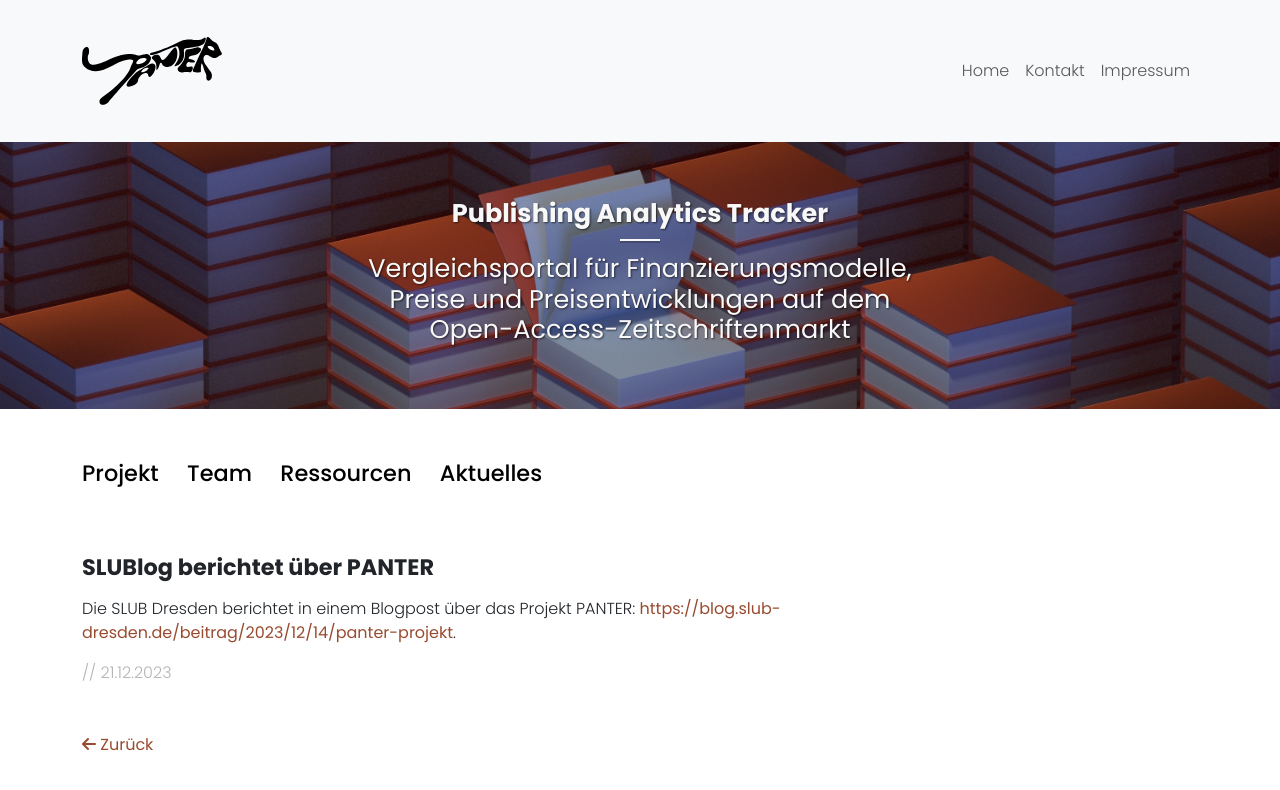
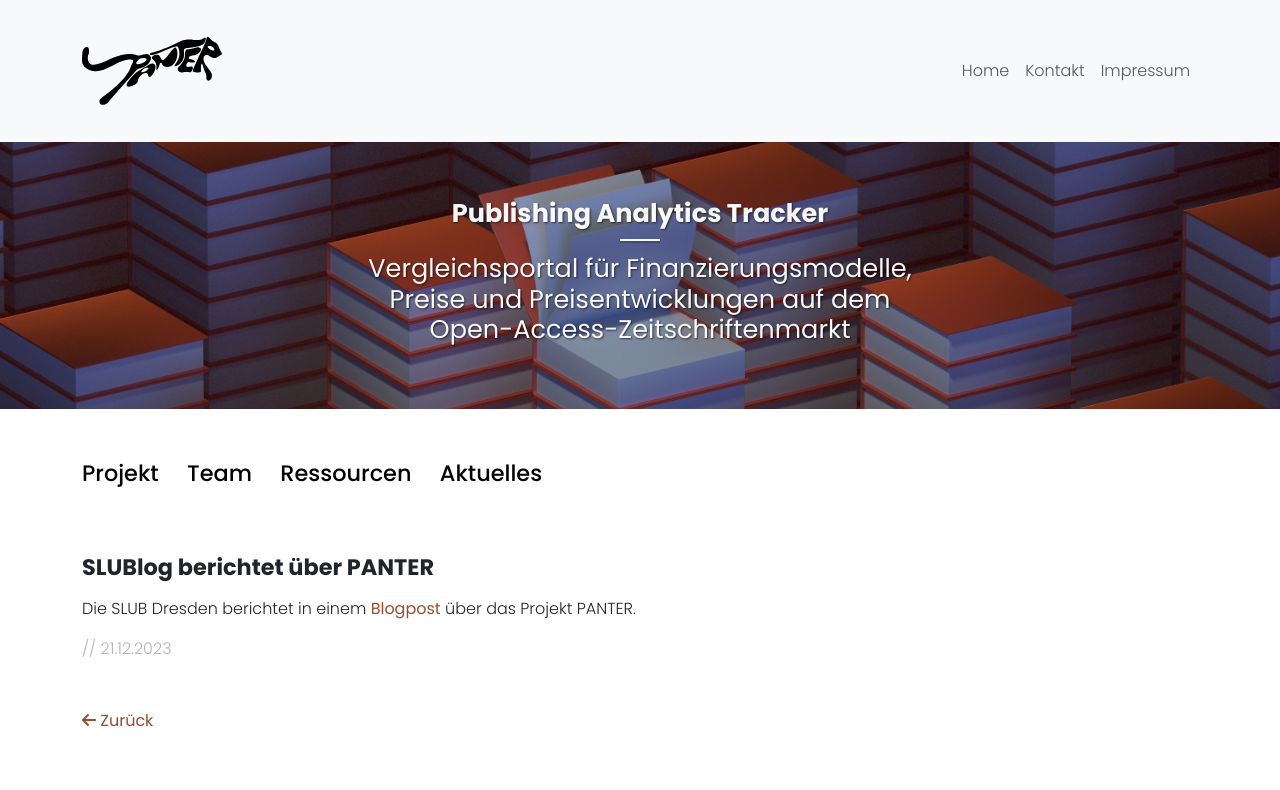
Before and after one commit to panter-project/panter-project.github.io, a Jekyll site: the page built from _posts/2023-12-21-slublog.markdown, in a window 1280 px wide, cut to the strip 0-871 px from the top of the page. Shown: the top 790 px of the strip. Built offline with Jekyll 4.4.1, drawn with Linux system fonts in a browser that asks for light colours; some of the changed lines change nothing that is shown.

Commit message:
Update 2023-12-21-slublog.markdown

```diff
--- a/_posts/2023-12-21-slublog.markdown
+++ b/_posts/2023-12-21-slublog.markdown
@@ -5,4 +5,4 @@ title: SLUBlog berichtet über PANTER
 description: |
   Der Blog der SLUB Dresden hat einen Beitrag zum Projekt PANTER veröffentlicht.
 ---
-Die SLUB Dresden berichtet in einem Blogpost über das Projekt PANTER: [https://blog.slub-dresden.de/beitrag/2023/12/14/panter-projekt](https://blog.slub-dresden.de/beitrag/2023/12/14/panter-projekt).
+Die SLUB Dresden berichtet in einem [Blogpost](https://blog.slub-dresden.de/beitrag/2023/12/14/panter-projekt) über das Projekt PANTER.
```
